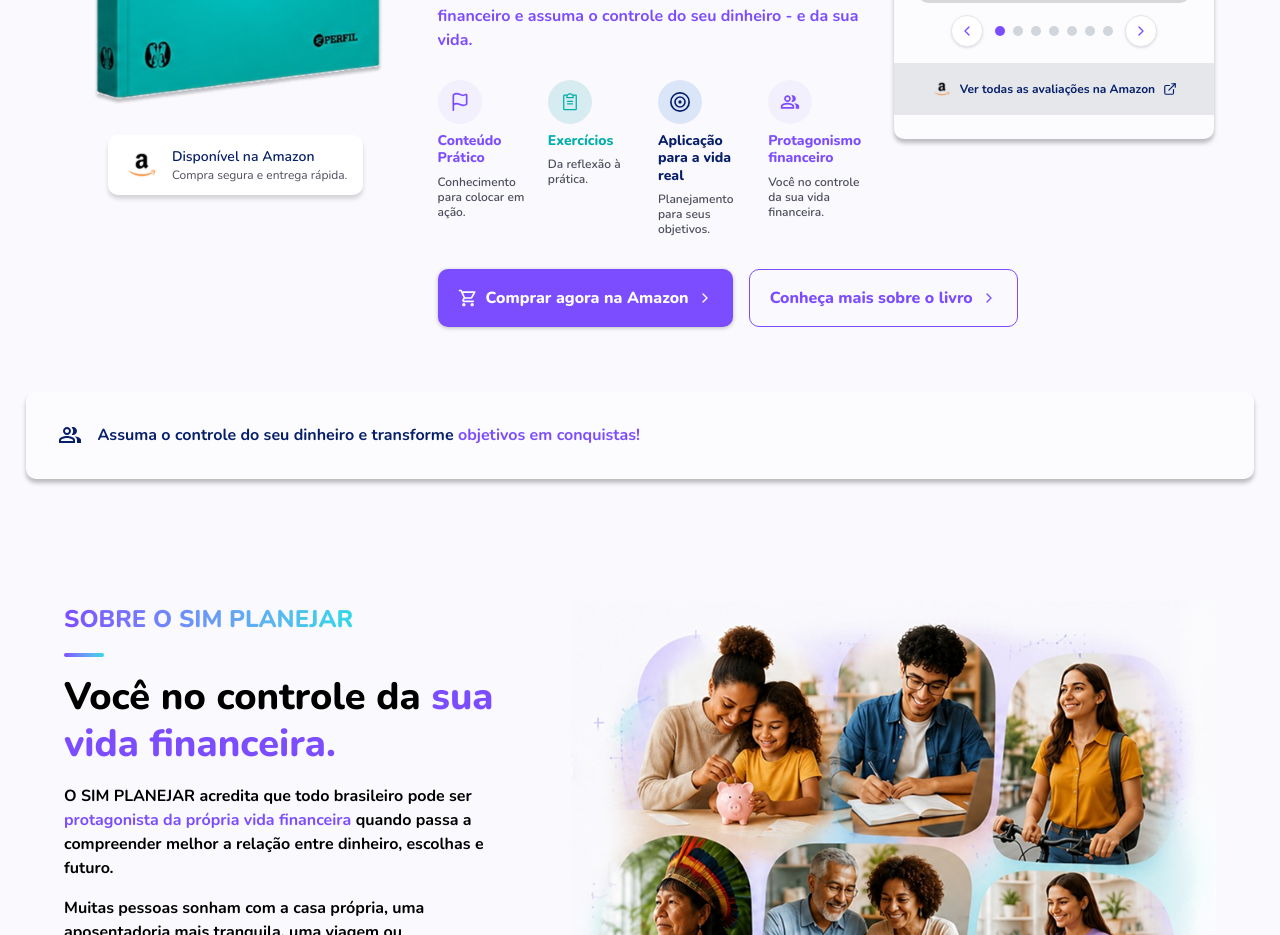
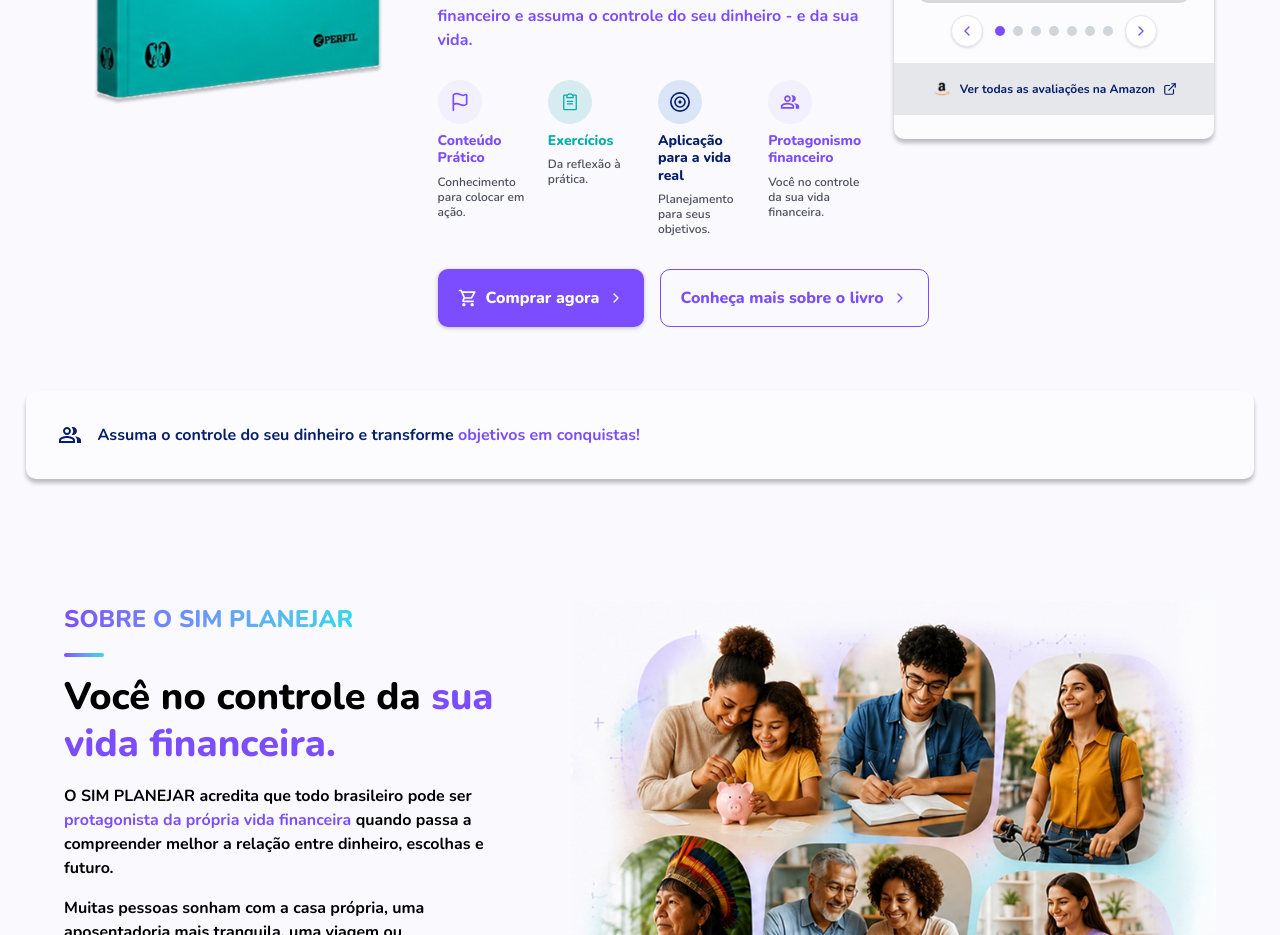
Before and after one commit to simplanejar/website-simplanejar, a Next.js app: page / in a window 1280 px wide. Shown: the part 1500-2435 px from the top of the page. Built offline with nearby package versions, Linux system fonts and the light colour scheme.

Commit message:
fix(book): remove Amazon button

```diff
--- a/components/pages/home/book.tsx
+++ b/components/pages/home/book.tsx
@@ -310,26 +310,6 @@ export function Book() {
                             className="w-[220px] md:w-[280px] lg:w-[290px] xl:w-[340px] h-auto object-contain"
                         />
 
-                        <a
-                            href={amazonLink}
-                            target="_blank"
-                            rel="noreferrer"
-                            className="flex items-center gap-3 rounded-[10px] bg-white px-4 py-3 shadow-[0_4px_4px_0_rgba(0,0,0,0.15)]"
-                        >
-                            <Image
-                                src="/book/amazon-logo.svg"
-                                alt="Amazon"
-                                width={40}
-                                height={40}
-                                className="h-9 w-9 shrink-0"
-                            />
-                            <span className="font-nunito text-sm font-semibold text-dark-blue">
-                                Disponível na Amazon
-                                <span className="block text-xs font-normal text-foreground/70">
-                                    Compra segura e entrega rápida.
-                                </span>
-                            </span>
-                        </a>
                     </div>
 
                     <div className="flex flex-col flex-1 min-w-0 lg:max-w-[520px] xl:max-w-[600px]">
@@ -400,7 +380,7 @@ export function Book() {
                                 className="flex shrink-0 items-center justify-center gap-2 whitespace-nowrap rounded-[10px] bg-[#7C4DFF] px-5 py-4 font-nunito text-sm xl:text-base font-extrabold text-white shadow-[0_1px_4px_0_rgba(0,0,0,0.25)] hover:bg-[#6939E8] hover:shadow-lg transition-all duration-200"
                             >
                                 <MdOutlineShoppingCart size={20} />
-                                Comprar agora na Amazon
+                                Comprar agora
                                 <ChevronRight className="h-4 w-4" />
                             </a>
 
```
